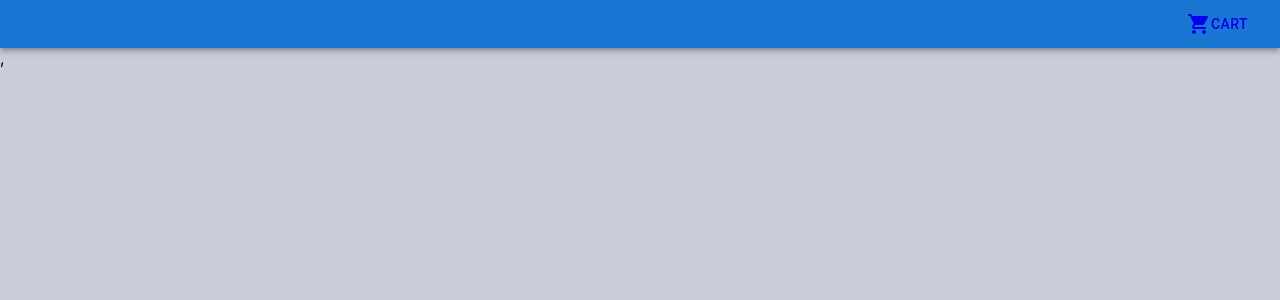
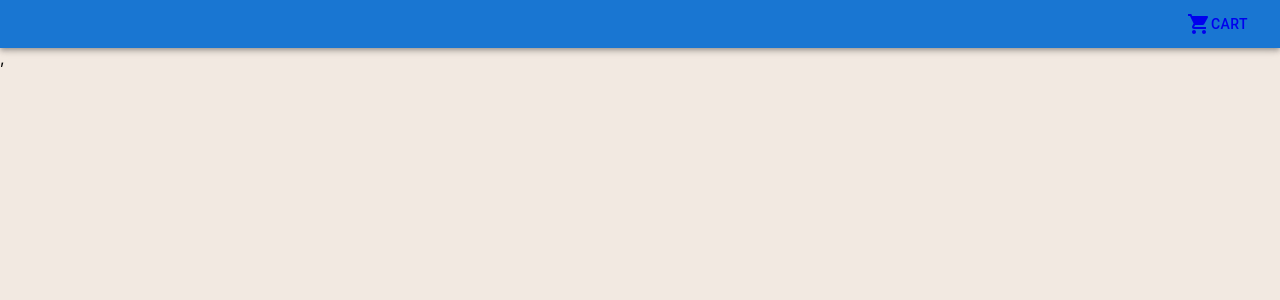
Before and after one commit to fwg-dev/shopping-cart, a React (Create React App) app: page / in a window 1280 px wide. Shown: the top 300 px of the page. Built offline with nearby package versions, Linux system fonts and the light colour scheme.

Commit message:
add background color:

```diff
--- a/src/App.css
+++ b/src/App.css
@@ -29,7 +29,8 @@
 }
 
 body {
- background-color:  #c8cdd8;
+ /* background-color:  #c8cdd8; */
+ background-color: #F2E9E1;
 
 }
 
```
